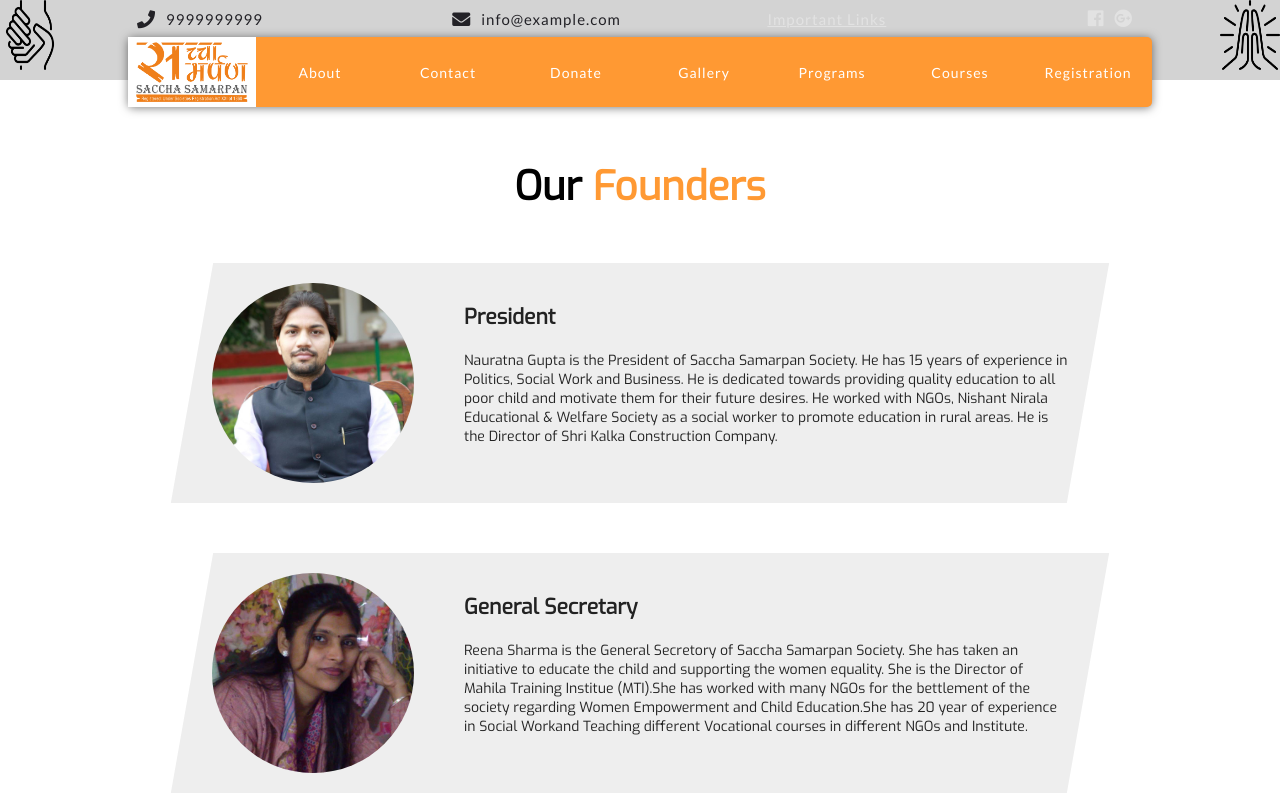
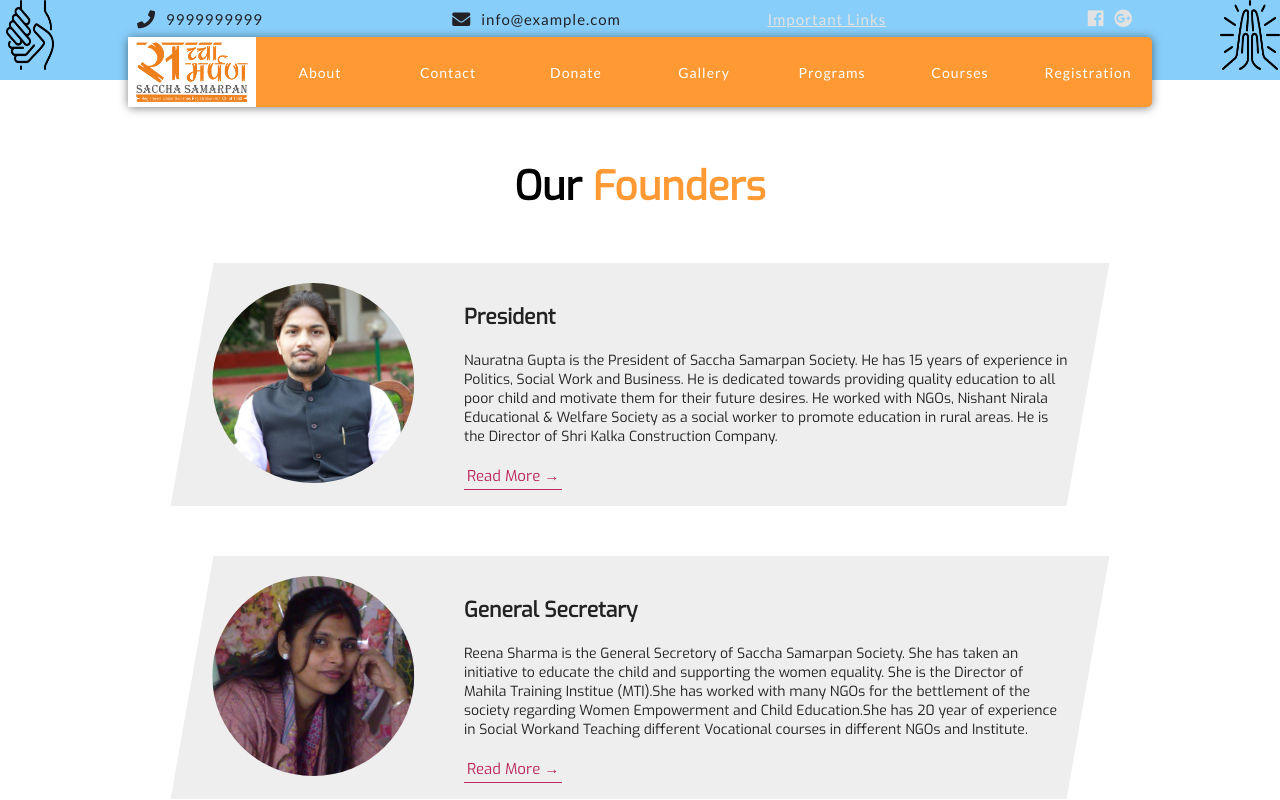
Before and after one commit to riverrz/sacha-samarpan-ngo, a React app in the folder client/: page /founders in a window 1280 px wide. Shown: the top 800 px of the page. Built offline with nearby package versions, Linux system fonts and the light colour scheme.

Commit message:
Add Link to Founders, Scroll to top in Fullgallery, anchored Gallery in Navigation to /full-gallery

```diff
--- a/client/src/App.css
+++ b/client/src/App.css
@@ -29,7 +29,9 @@
   /* width: 99%; */
   height: 8rem;
   box-sizing: border-box;
-  background-color: #D3D3D3;
+  /* background-color: #D3D3D3; */
+  /* background-color: #8DEEEE; */
+  background-color: lightskyblue;
   display: flex;
   margin: auto;
   justify-content: space-between;
--- a/client/src/components/Footer/Footer.css
+++ b/client/src/components/Footer/Footer.css
@@ -30,6 +30,7 @@
   height: 30%;
   width: 60%;
   overflow: hidden;
+  background-color: #fff;
 }
 .footer__contactInfo {
   height: 8rem;
--- a/client/src/components/Founders/Founders.css
+++ b/client/src/components/Founders/Founders.css
@@ -3,6 +3,8 @@
     padding: 8rem;
     text-align: center;
     background-color: #fff;
+    position: relative;
+    z-index:-1;
 }
 .founder {
     width: 80%;
@@ -40,3 +42,28 @@
     font-family: inherit;
     margin-bottom: 2rem;
 }
+.readMoreContainer {
+    margin-top: 2rem;
+}
+
+.readMoreButton {
+  border: none;
+  outline: none;
+  background-color: transparent;
+  cursor: pointer;
+  transition: all 0.4s;
+}
+.readMoreButton > a {
+  font-family: Exo;
+  padding: 3px;
+  font-size: 1.5rem;
+  color: #ba265d !important;
+  text-decoration: none;
+  border-bottom: 1px solid currentColor;
+}
+.readMoreButton:hover {
+  transform: scale(1.1);
+}
+.readMoreButton:hover .arrow {
+  transform: translateX(10px);
+}
--- a/client/src/components/Founders/Founders.js
+++ b/client/src/components/Founders/Founders.js
@@ -1,5 +1,6 @@
 import React from "react";
 import classes from "./Founders.css";
+import {Link} from 'react-router-dom';
 const founders = props => {
   return (
     <div className={classes.foundersContainer}>
@@ -23,6 +24,11 @@ const founders = props => {
           Nirala Educational & Welfare Society as a social worker to promote
           education in rural areas. He is the Director of Shri Kalka
           Construction Company.
+          <div className={classes.readMoreContainer}>
+            <button className={classes.readMoreButton}>
+              <Link to="/founder-1" exact>Read More <span className={classes.arrow}>→</span></Link>
+            </button>
+          </div>
         </div>
       </div>
       <div className={classes.founder}>
@@ -42,6 +48,11 @@ const founders = props => {
           Women Empowerment and Child Education.She has 20 year of experience in
           Social Workand Teaching different Vocational courses in different NGOs
           and Institute.
+          <div className={classes.readMoreContainer}>
+            <button className={classes.readMoreButton}>
+              <Link to="/founder-2" exact>Read More <span className={classes.arrow}>→</span></Link>
+            </button>
+          </div>
         </div>
       </div>
     </div>
--- a/client/src/components/Maintext/Maintext.css
+++ b/client/src/components/Maintext/Maintext.css
@@ -10,11 +10,11 @@
   font-size: 1.5rem;
   font-family: "Lato", sans-serif;
 }
-.Maintext hr {
+.Maintext .horizontalRule {
   width: 35%;
   height: 3px;
   background-color: #008000;
-  margin-left: 50%;
+  margin-left: 35%;
   transform: translateX(-50%);
 }
 .content {
--- a/client/src/components/Maintext/Maintext.js
+++ b/client/src/components/Maintext/Maintext.js
@@ -4,7 +4,7 @@ const maintext = props => {
   return (
     <div className={classes.Maintext}>
           <h1>WELCOME TO <span>SACHA SAMARPAN</span> </h1>
-      <hr />
+      <hr className={classes.horizontalRule}/>
       <div className={classes.content}>
         <span className={classes.main}><strong>"Sacha Samarpan"</strong> IS A YOUTH CLUB FORMED BY YOUTHS OF THE NATION,
         THE BASIC MOTTO OF WHICH IS SOCIAL SERVICE. BESIDES THE MAIN MOTTO, THE
--- a/client/src/components/Modal/Modal.js
+++ b/client/src/components/Modal/Modal.js
@@ -1,14 +1,22 @@
-import React from 'react';
+import React, {Component} from 'react';
 import classes from './Modal.css';
-const modal=props=> {
-    var indexOfLink=props.image.indexOf('/images');
-    const relativeLink = props.image.slice(indexOfLink);
+import ReactDOM from 'react-dom';
+class Modal extends Component {
+  componentDidMount() {
+    var rect = ReactDOM.findDOMNode(this)
+      .getBoundingClientRect()
+      console.log(rect);
+  }
+  render() {
+    var indexOfLink = this.props.image.indexOf('/images');
+    const relativeLink = this.props.image.slice(indexOfLink);
+
     return <div className={classes.modalContainer}>
-        <button className={classes.exitButton} onClick={props.exitClicked}>
+        <button className={classes.exitButton} onClick={this.props.exitClicked}>
           <i class="fas fa-times" />
         </button>
         <img src={relativeLink} alt="Invoked" />
-      </div>;
+      </div>};
 };
 
-export default modal;
+export default Modal;
--- a/client/src/components/Navigation/Navigation.js
+++ b/client/src/components/Navigation/Navigation.js
@@ -67,7 +67,7 @@ const navigation = props => {
             <a href="/">Donate</a>
           </div>
           <div className={classes.navigation__item}>
-            <a href="/">Gallery</a>
+            <Link to="/full-gallery" exact>Gallery</Link>
           </div>
           <div className={classes.navigation__item}>
             <a href="/">Programs</a>
```
